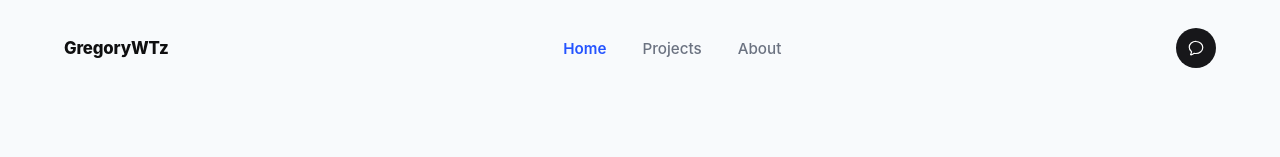
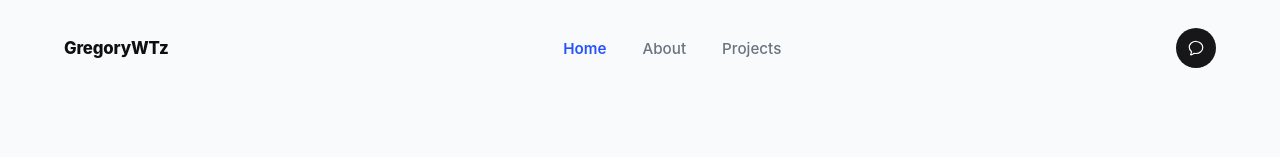
Before and after one commit to GregoryWTz/myportfolio, a React (Vite) app: page / in a window 1280 px wide. Shown: the top 157 px of the page. Built offline with nearby package versions, Linux system fonts and the light colour scheme.

Commit message:
Update2.3: Flipping links

```diff
--- a/src/data/siteData.js
+++ b/src/data/siteData.js
@@ -4,8 +4,8 @@ export const nav = {
   brand: "GregoryWTz",
   links: [
     { label: "Home", href: "#home" },
+    { label: "About", href: "#about" },
     { label: "Projects", href: "#projects" },
-    { label: "About", href: "#about" },
   ],
 };
 
```
